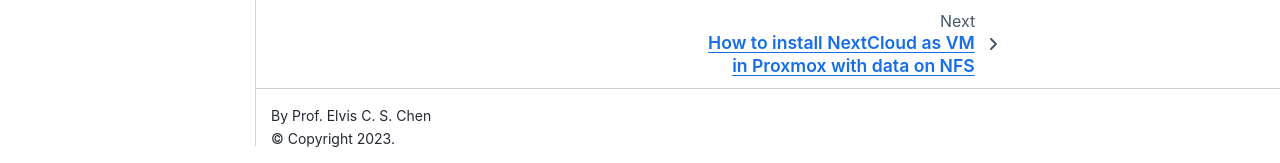
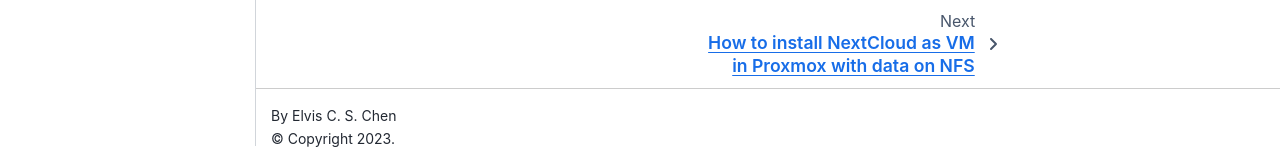
Before and after one commit to archetypebiomedical/Computing-tricks-and-tips, a Jupyter Book: the page built from intro.md, in a window 1280 px wide. Shown: the part 754-917 px from the top of the page. Built offline with Jupyter Book 1.0.4 settings and Sphinx 7.4.7 and the Sphinx Book theme 1.1.4, drawn with Linux system fonts in a browser that asks for light colours; some of the changed lines change nothing that is shown.

Commit message:
restructuring

```diff
--- a/_config.yml
+++ b/_config.yml
@@ -1,8 +1,8 @@
 # Book settings
 # Learn more at https://jupyterbook.org/customize/config.html
 
-title: Sensors and Actuators
-author: Prof. Elvis C. S. Chen
+title: Computing Tricks and tips
+author: Elvis C. S. Chen
 logo: logo.png
 
 # Force re-execution of notebooks on each build.
--- a/_toc.yml
+++ b/_toc.yml
@@ -2,6 +2,6 @@
 # Learn more at https://jupyterbook.org/customize/toc.html
 
 format: jb-book
-root: README
+root: intro
 chapters:
 - file: docs/NextCloud/NextCloud.ipynb
```
Also changed, not shown: intro.md (renamed from README.md).
